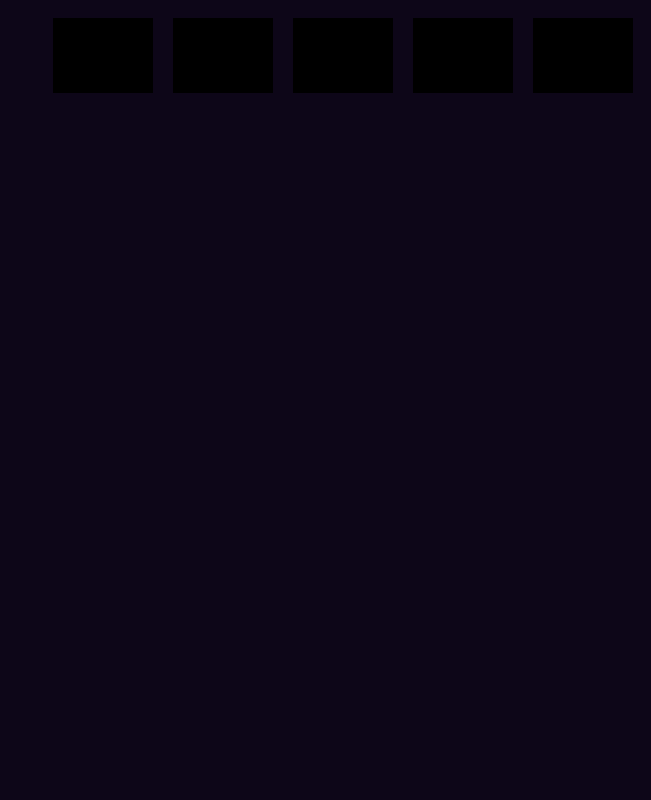
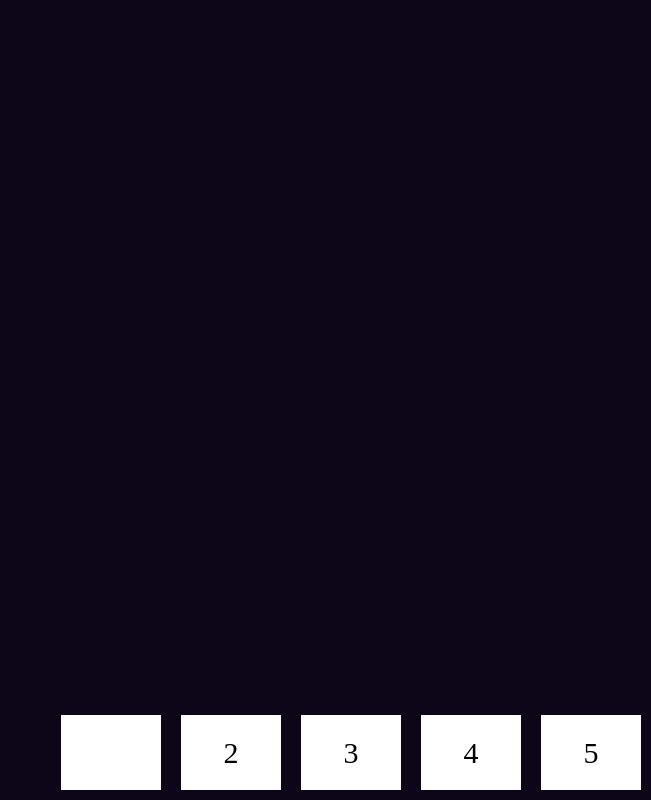
Before and after one commit to shuwana/spacelist, a React (Create React App) app: page / in a window 1280 px wide. Shown: the whole page, without its empty margins (629-1280 px from the left). Built offline with nearby package versions, Linux system fonts and the light colour scheme.

Commit message:
Changed the poosition of the controls pads to the bottom right hand corner

```diff
--- a/src/index.css
+++ b/src/index.css
@@ -4,9 +4,13 @@
 .flex-container{
    display: flex;
    justify-content: right;
+   position: absolute;
+   bottom: 0;
+   right: 0;
+
 }
 .flex-container > div{
-  background-color: #000;
+  background-color: #FFF;
   width: 100px;
   margin: 10px;
   text-align: center;
```
